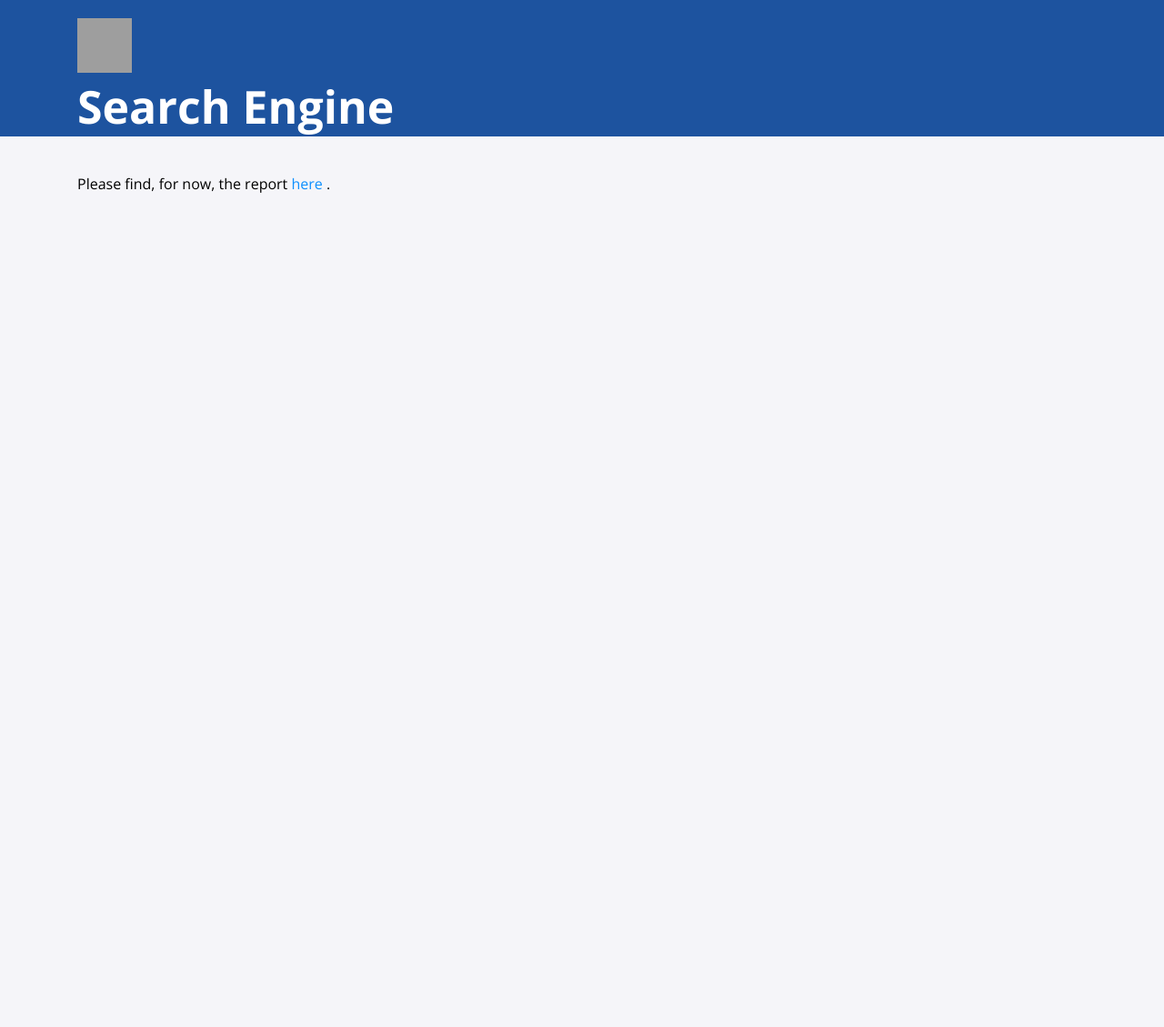
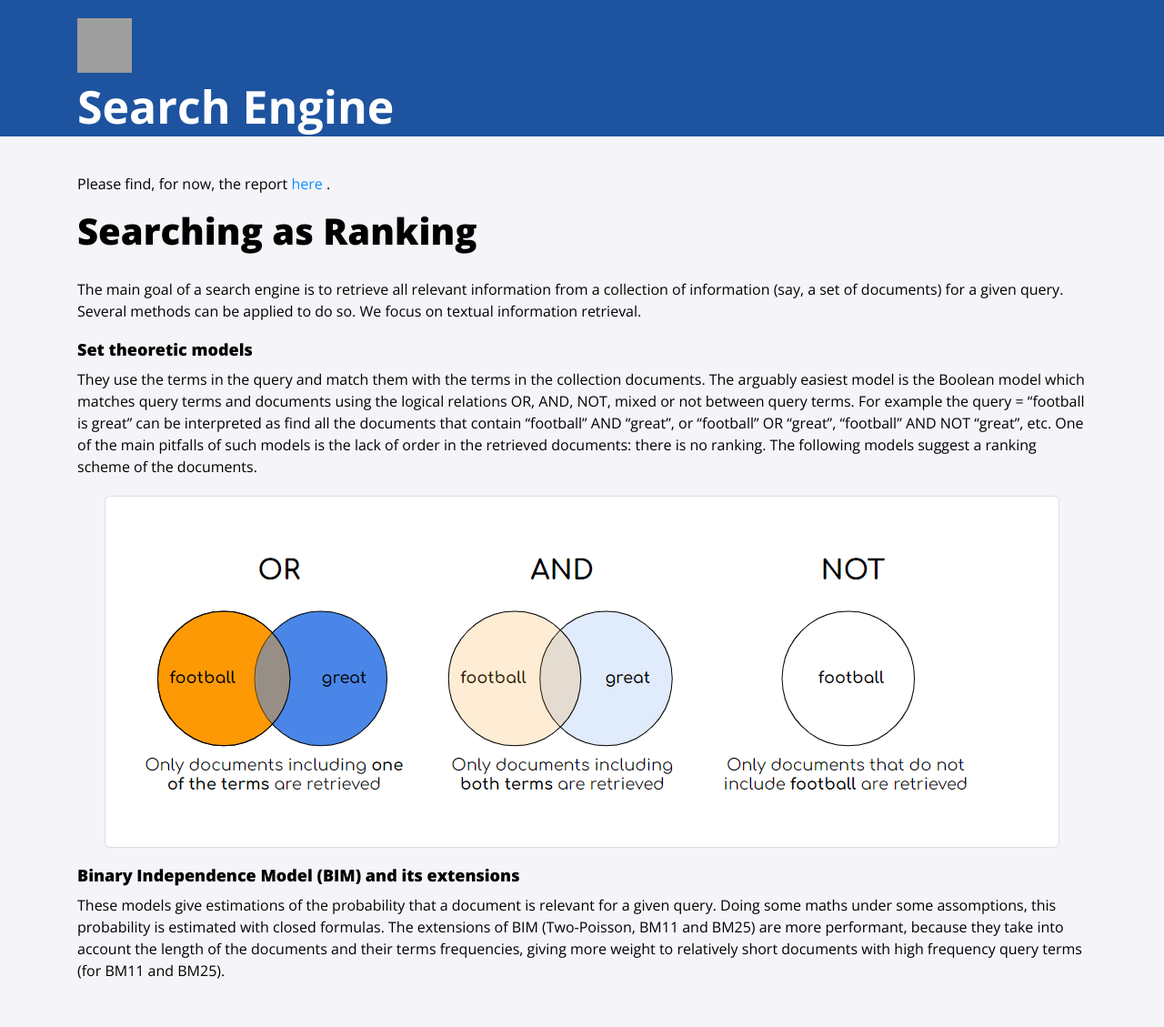
Before and after one commit to geosarr/geosarr.github.io, a Jekyll site: the page built from projects/search-engine.md, in a window 1280 px wide. Shown: the whole page at 91% size. Built offline with Jekyll 4.4.1, drawn with Linux system fonts in a browser that asks for light colours; nearby versions of some CDN libraries; before the commit the page ends 900 px from its top, so only the background shows below that; grey boxes are pictures that could not be loaded.

Commit message:
BM and bool search

```diff
--- a/projects/search-engine.md
+++ b/projects/search-engine.md
@@ -5,3 +5,14 @@ layout: page
 <br>
 
 Please find, for now, the report <a href = "https://github.com/geosarr/search-engine/blob/main/ML_for_NLP_ENSAE_Report.pdf" >here </a>.
+
+# Searching as Ranking
+The main goal of a search engine is to retrieve all relevant information from a collection of information (say, a set of documents) for a given query. Several methods can be applied to do so. We focus on textual information retrieval.
+
+## Set theoretic models
+They use the terms in the query and match them with the terms in the collection documents. The arguably easiest model is the Boolean model which matches query terms and documents using the logical relations OR, AND, NOT, mixed or not between query terms. For example the query = "football is great" can be interpreted as find all the documents that contain "football" AND "great", or "football" OR "great", "football" AND NOT "great", etc. One of the main pitfalls of such models is the lack of order in the retrieved documents: there is no ranking. The following models suggest a ranking scheme of the documents.
+
+<div class="card" ><img src="../assets/img/boolean_operators.png"></div>
+
+## Binary Independence Model (BIM) and its extensions
+These models give estimations of the probability that a document is relevant for a given query. Doing some maths under some assomptions, this probability is estimated with closed formulas. The extensions of BIM (Two-Poisson, BM11 and BM25) are more performant, because they take into account the length of the documents and their terms frequencies, giving more weight to relatively short documents with high frequency query terms (for BM11 and BM25).
```
